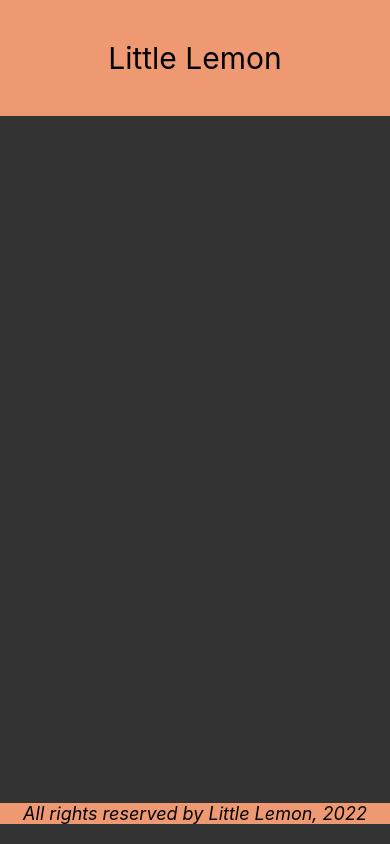
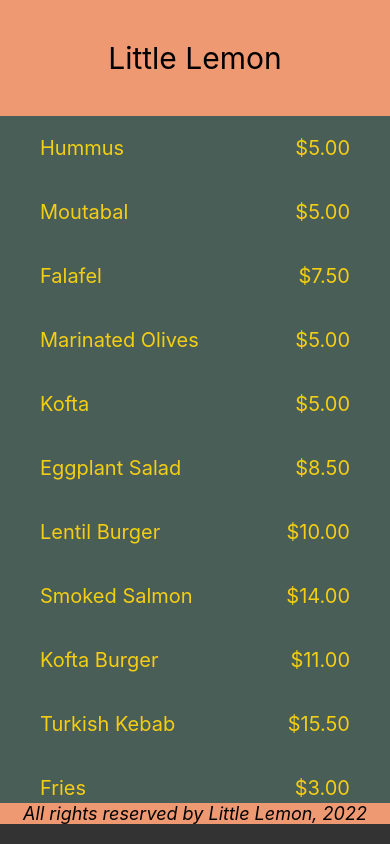
Before and after one commit to pamify/little-lemon-app, a React Native app: screen / in a window 390 px wide. Built offline with nearby package versions, Linux system fonts and the light colour scheme.

Commit message:
Render menu items using FlatList

```diff
--- a/components/MenuItems.js
+++ b/components/MenuItems.js
@@ -1,5 +1,8 @@
 import * as React from 'react';
-import { View, Text, StyleSheet } from 'react-native';
+import { View, Text, StyleSheet, FlatList } from 'react-native';
+
+const green = '#495E57';
+const yellow = '#F4CE14';
 
 const menuItemsToDisplay = [
     { name: 'Hummus', price: '$5.00', id: '1A' },
@@ -25,6 +28,50 @@ const menuItemsToDisplay = [
     { name: 'Panna Cotta', price: '$5.00', id: '21V' },
   ];
 
+const Item = ({name, price}) => {
+    return (
+        <View style={menuStyles.innerContainer}>
+            <Text style={menuStyles.itemText}>{name}</Text>
+            <Text style={menuStyles.itemText}>{price}</Text>
+        </View>
+    )
+}
+
 export default function MenuItems() {
 
+    const renderItem = ({item}) => <Item name={item.name} price={item.price} />
+
+    return (
+        <View style={menuStyles.container}>
+            {/* <Text style={menuStyles.headerText}>View Menu</Text> */}
+            <FlatList
+                data={menuItemsToDisplay}
+                keyExtractor={item => item.id}
+                renderItem={renderItem}
+            />
+        </View>
+    );
 }
+
+const menuStyles = StyleSheet.create({
+    container: {
+        flex: 1,
+    },
+    innerContainer: {
+        paddingHorizontal: 40,
+        paddingVertical: 20,
+        backgroundColor: green,
+        flexDirection: 'row',
+        justifyContent: 'space-between',
+    },
+    headerText: {
+        color: 'white',
+        fontSize: 40,
+        flexWrap: 'wrap',
+        textAlign: 'center',
+    },
+    itemText: {
+        color: yellow,
+        fontSize: 20,
+    },
+});
```
